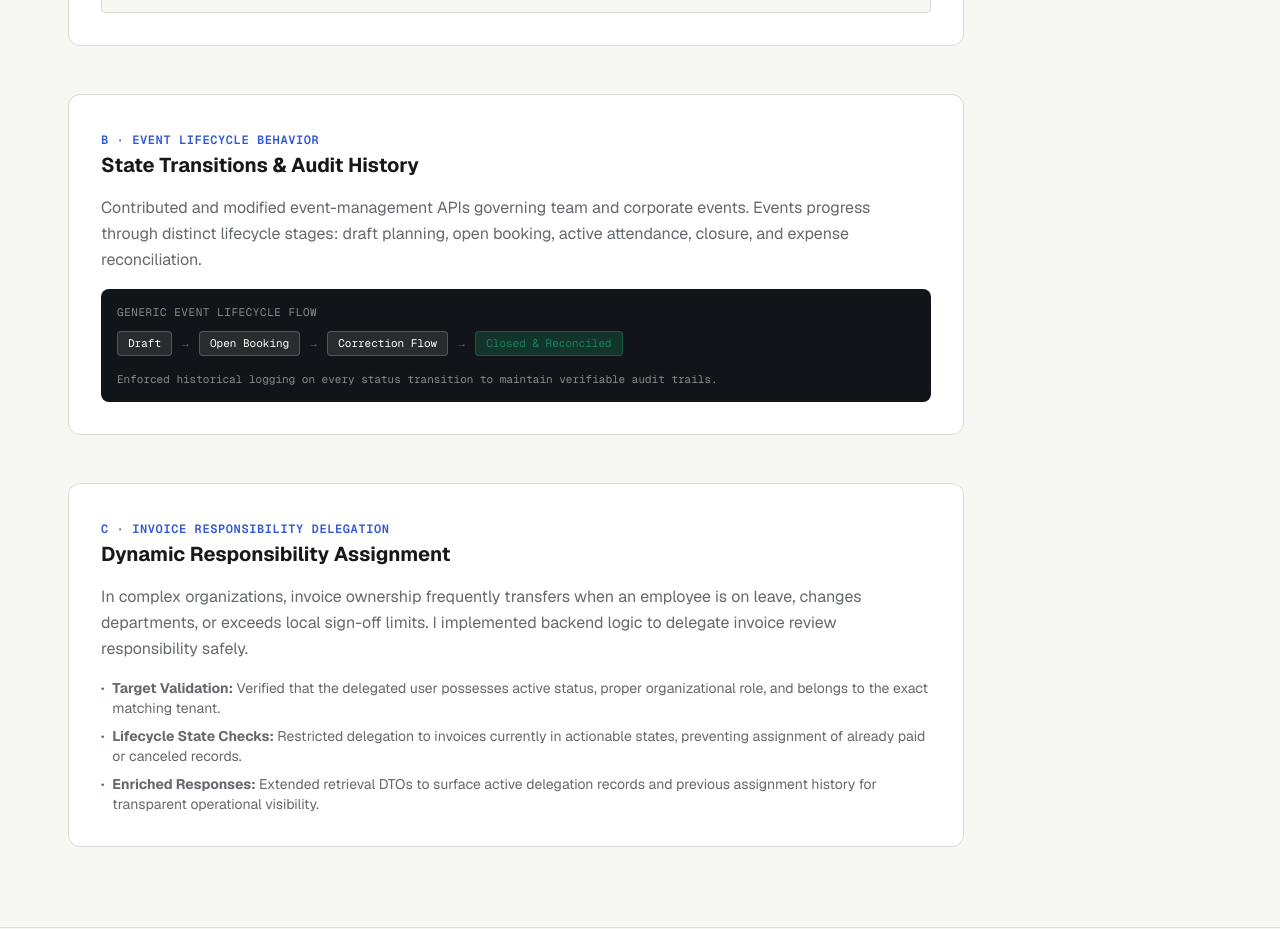
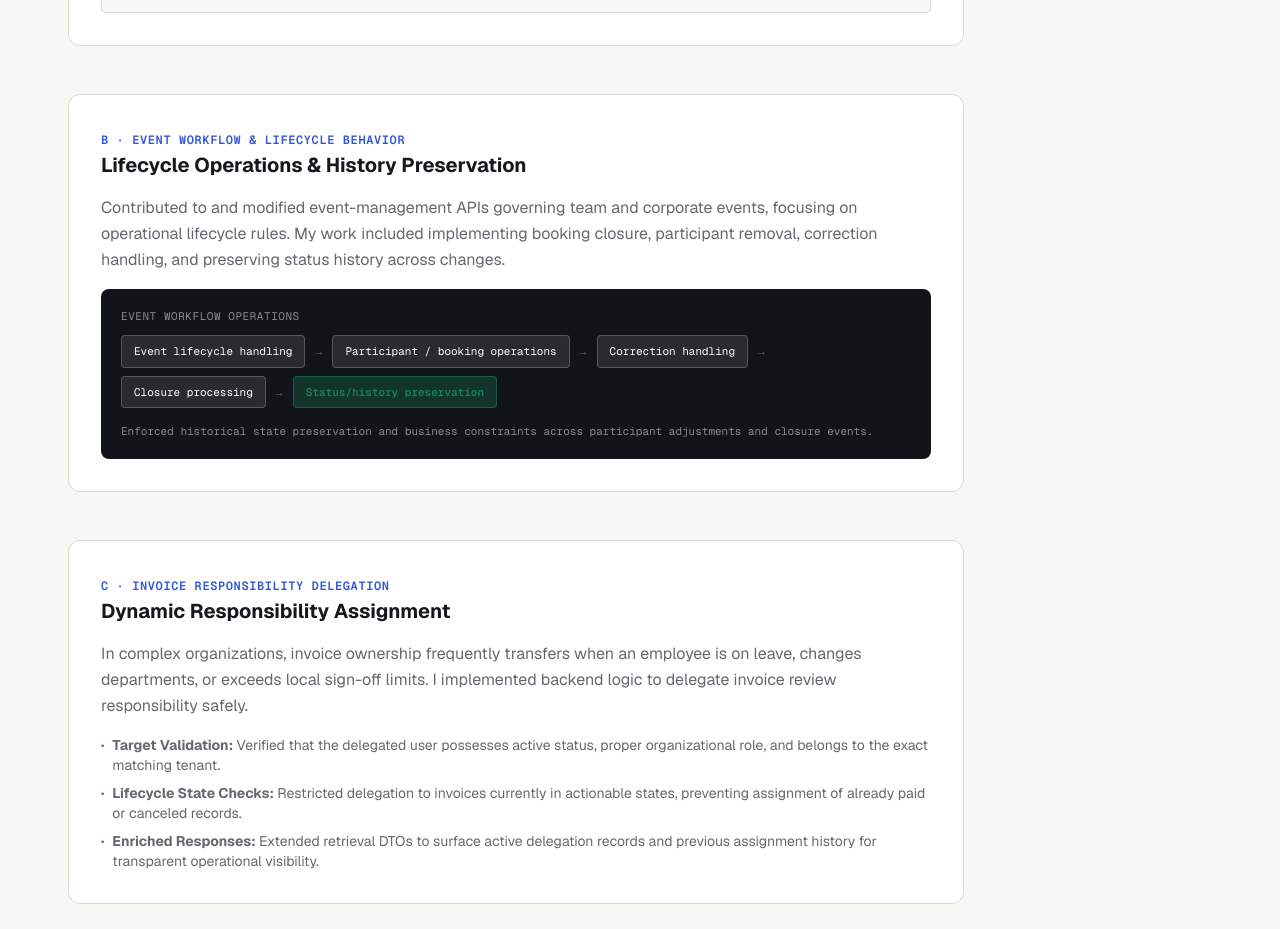
Before and after one commit to BonamGokulVenkat/gokul-portfolio, a Next.js app: page /work/rex in a window 1280 px wide. Shown: the part 5920-6849 px from the top of the page. Built offline with nearby package versions, Linux system fonts and the light colour scheme.

Commit message:
fix(rex): update event workflow to behavior-oriented descriptions

```diff
--- a/app/work/rex/page.tsx
+++ b/app/work/rex/page.tsx
@@ -454,30 +454,42 @@ export default function RexCaseStudyPage() {
             {/* Subsection B: Event lifecycle behavior */}
             <div className="p-6 sm:p-8 rounded-xl border border-[#DADCD8] bg-white space-y-4">
               <span className="font-mono text-xs font-semibold uppercase tracking-wider text-[#3157D5]">
-                B · EVENT LIFECYCLE BEHAVIOR
+                B · EVENT WORKFLOW &amp; LIFECYCLE BEHAVIOR
               </span>
               <h3 className="text-xl font-bold text-[#16181B]">
-                State Transitions &amp; Audit History
+                Lifecycle Operations &amp; History Preservation
               </h3>
               <p className="text-sm sm:text-base text-[#65686D] leading-relaxed">
-                Contributed and modified event-management APIs governing team and corporate events. Events progress through distinct lifecycle stages: draft planning, open booking, active attendance, closure, and expense reconciliation.
+                Contributed to and modified event-management APIs governing team and corporate events, focusing on operational lifecycle rules. My work included implementing booking closure, participant removal, correction handling, and preserving status history across changes.
               </p>
-              {/* Generic state-machine visual */}
-              <div className="p-4 rounded-lg bg-[#111418] text-white font-mono text-xs space-y-3">
+              {/* Behavior-oriented workflow diagram */}
+              <div className="p-4 sm:p-5 rounded-lg bg-[#111418] text-white font-mono text-xs space-y-3">
                 <span className="text-[11px] text-[#DADCD8]/60 uppercase tracking-wider block">
-                  GENERIC EVENT LIFECYCLE FLOW
+                  EVENT WORKFLOW OPERATIONS
                 </span>
-                <div className="flex flex-wrap items-center gap-2 text-[11px]">
-                  <span className="bg-white/10 px-2.5 py-1 rounded border border-white/20">Draft</span>
-                  <span className="text-white/40">→</span>
-                  <span className="bg-white/10 px-2.5 py-1 rounded border border-white/20">Open Booking</span>
-                  <span className="text-white/40">→</span>
-                  <span className="bg-white/10 px-2.5 py-1 rounded border border-white/20">Correction Flow</span>
-                  <span className="text-white/40">→</span>
-                  <span className="bg-[#18835B]/30 text-[#18835B] px-2.5 py-1 rounded border border-[#18835B]/50">Closed &amp; Reconciled</span>
+                <div className="flex flex-col sm:flex-row sm:items-center sm:flex-wrap gap-2 text-[11px]">
+                  <div className="bg-white/10 px-3 py-2 rounded border border-white/20">
+                    Event lifecycle handling
+                  </div>
+                  <span className="hidden sm:inline text-white/40">→</span>
+                  <div className="bg-white/10 px-3 py-2 rounded border border-white/20">
+                    Participant / booking operations
+                  </div>
+                  <span className="hidden sm:inline text-white/40">→</span>
+                  <div className="bg-white/10 px-3 py-2 rounded border border-white/20">
+                    Correction handling
+                  </div>
+                  <span className="hidden sm:inline text-white/40">→</span>
+                  <div className="bg-white/10 px-3 py-2 rounded border border-white/20">
+                    Closure processing
+                  </div>
+                  <span className="hidden sm:inline text-white/40">→</span>
+                  <div className="bg-[#18835B]/30 text-[#18835B] px-3 py-2 rounded border border-[#18835B]/50 font-semibold">
+                    Status/history preservation
+                  </div>
                 </div>
                 <p className="text-[11px] text-[#DADCD8]/60 pt-1">
-                  Enforced historical logging on every status transition to maintain verifiable audit trails.
+                  Enforced historical state preservation and business constraints across participant adjustments and closure events.
                 </p>
               </div>
             </div>
```
